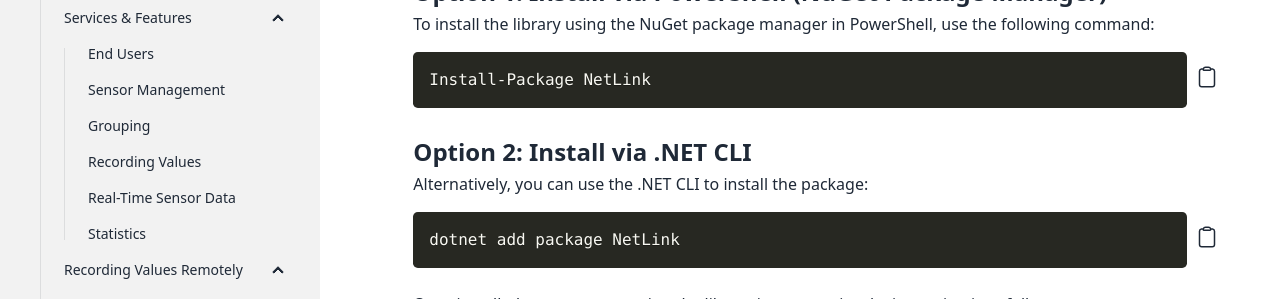
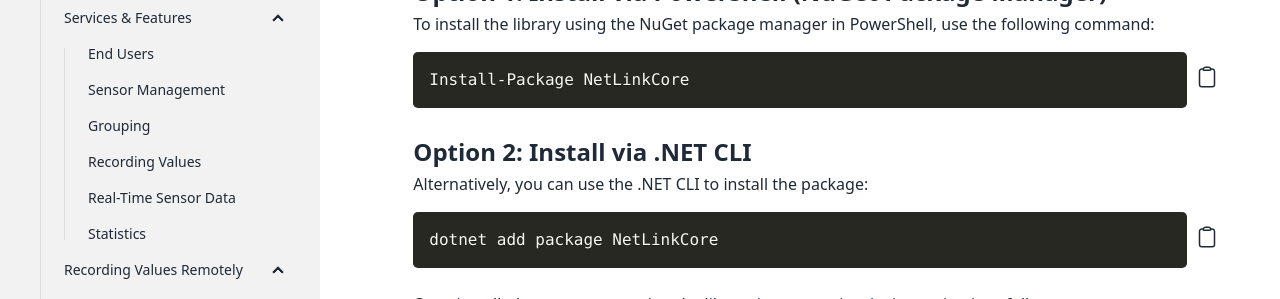
Before and after one commit to aprskalo1/NetLink-Portal, a React (Vite) app: page /docs/install in a window 1280 px wide. Shown: the part 248-547 px from the top of the page. Built offline with nearby package versions, Linux system fonts and the light colour scheme; no server answers.

Commit message:
[NetLink Portal] - NetLink renamed to NetLinkCore since nuget package is under that ID

```diff
--- a/src/components/docs/content/Installation.tsx
+++ b/src/components/docs/content/Installation.tsx
@@ -18,14 +18,14 @@ const Installation = () => {
                 To install the library using the NuGet package manager in PowerShell, use the following command:
             </TextBlock>
 
-            <CodeBlock code="Install-Package NetLink"/>
+            <CodeBlock code="Install-Package NetLinkCore"/>
 
             <SubTitle>Option 2: Install via .NET CLI</SubTitle>
             <TextBlock>
                 Alternatively, you can use the .NET CLI to install the package:
             </TextBlock>
 
-            <CodeBlock code="dotnet add package NetLink"/>
+            <CodeBlock code="dotnet add package NetLinkCore"/>
 
             <TextBlock>
                 Once installed, you can start using the library in your project by importing it as follows:
```
